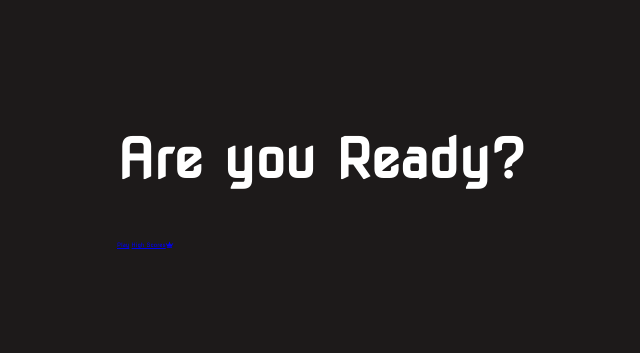
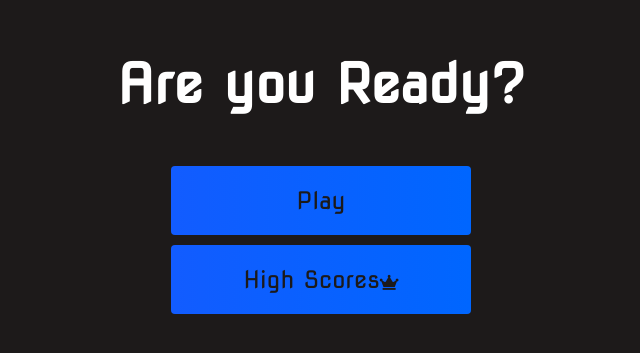
Before and after one commit to AnnaAn01/multiple-choice-quiz-app-js, a plain HTML site: page index.html in a window 1280 px wide. Shown: the part 213-566 px from the top of the page, without its empty margins (319-959 px from the left). Drawn offline with Linux system fonts and the light colour scheme.

Commit message:
styling buttons

```diff
--- a/style.css
+++ b/style.css
@@ -34,5 +34,34 @@ h2 {
 }
 
 .flex-column {
+    display: flex;
+    flex-direction: column;
+}
+.flex-center {
+    justify-content: center;
+    align-items: center;
+}
 
+.justify-center {
+    justify-content: center;
 }
+
+.text-center {
+    text-align: center;
+}
+
+.hidden {
+    display: none;
+}
+
+.btn {
+    font-size: 2.4rem;
+    padding: 2rem 0;
+    width: 30rem;
+    text-align: center;
+    margin-bottom: 1rem;
+    text-decoration: none;
+    color: rgb(28, 26, 26);
+    background: linear-gradient(90deg, rgb(18, 92, 255) 0%, rgb(0, 102, 255) 100%);
+    border-radius: 4px;
+}
```
